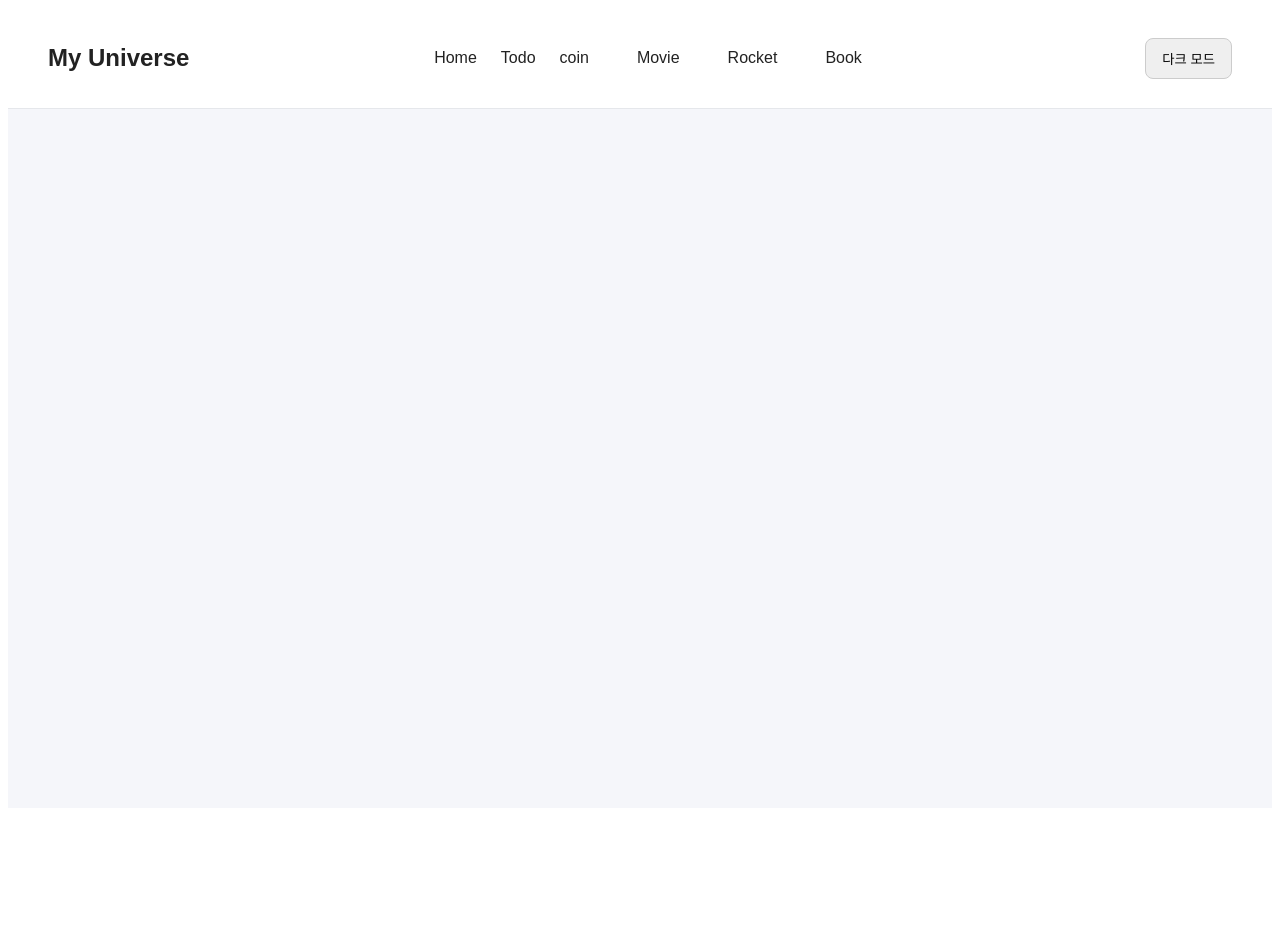
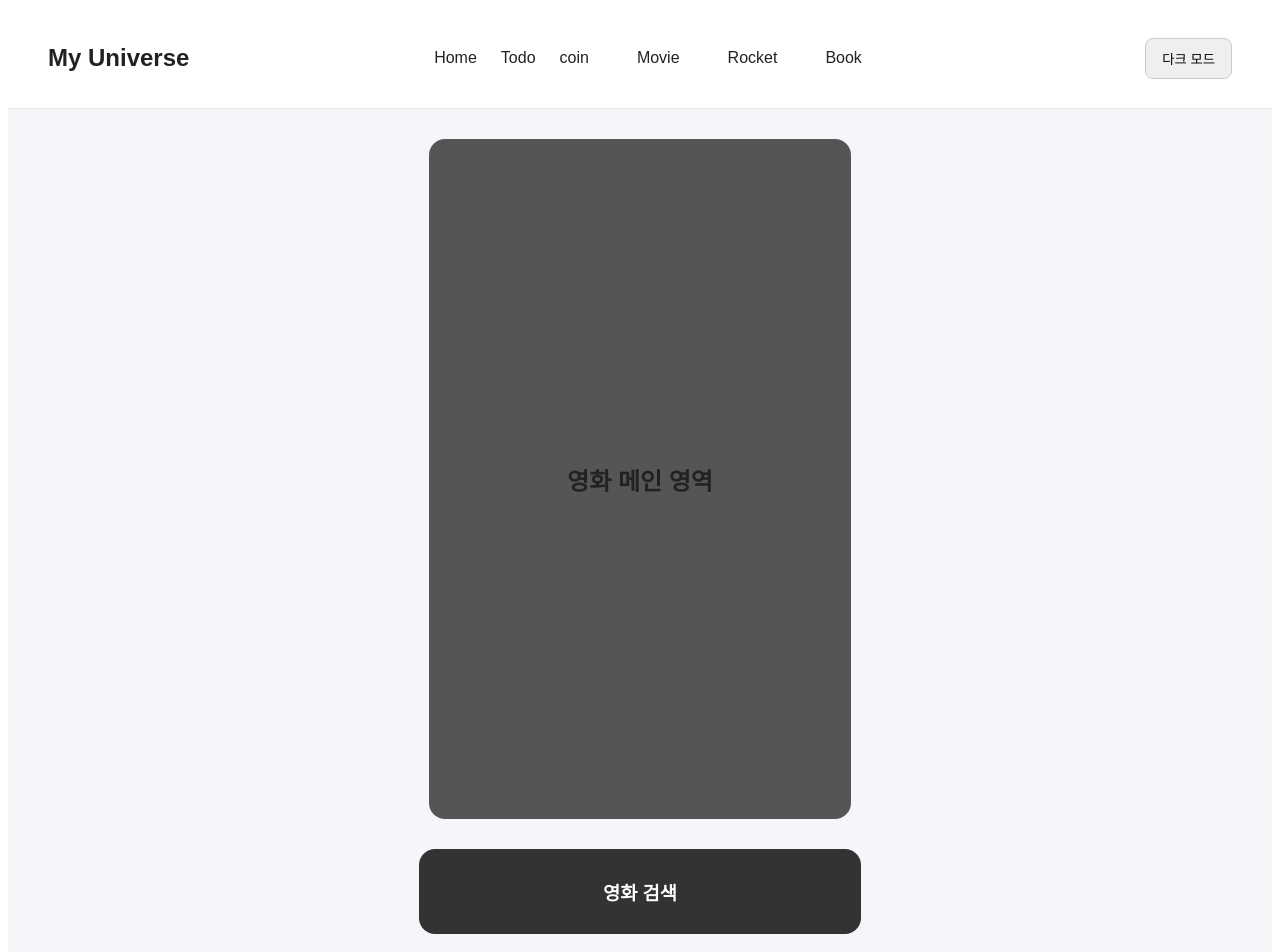
Before and after one commit to jjds1126/react-11-total, a React (Vite) app: page /movie in a window 1280 px wide. Shown: the top 952 px of the page. Before the commit the page ends 816 px from the top, so only its background shows below. Built offline with nearby package versions, Linux system fonts and the light colour scheme; a web font is replaced by a local one.

Commit message:
Movie 박스

```diff
--- a/src/App.tsx
+++ b/src/App.tsx
@@ -5,6 +5,7 @@ import { Routes, Route } from 'react-router'
 import HomePage from "./pages/HomePage.tsx"
 import TodoPage from "./pages/TodoPage"
 import CoinPage from "./pages/CoinPage.tsx";
+import Movie from "./pages/Movie.tsx";
 import { ThemeContext } from "./ThemeContext"
 
 const GlobalStyle = createGlobalStyle`
@@ -42,6 +43,7 @@ function App() {
                 <Route path="/" element={<HomePage />} />
                 <Route path="/todo" element={<TodoPage />} />
                 <Route path="/coin" element={<CoinPage /> } />
+                <Route path="/movie" element={<Movie />} />
             </Routes>  {/* element{</>} 보여줄 화면 뭔지 정하기 */}
         </div>
             </>
--- a/src/components/Home.tsx
+++ b/src/components/Home.tsx
@@ -48,7 +48,7 @@ function Home() {
             >
                 <h2
                     style={{
-                        color: '#287bd1',
+                        color: '#000000',
                         fontSize: '30px',
                         marginBottom: '12px',
                     }}
--- /dev/null
+++ b/src/pages/Movie.tsx
@@ -0,0 +1,46 @@
+function Movie() {
+    return (
+
+
+        <div style={{
+            width: "100%",
+            minHeight: '780px',
+            padding: '30px',
+            display: 'flex',
+            flexDirection: 'column',
+            boxSizing: "border-box",
+        }}>
+            <div style={{
+                flex: "none",
+                height: "680px",
+                width: "35%",
+                marginLeft: "auto",
+                marginRight: "auto",
+                maxHeight: "1000px",
+                marginBottom: "30px",
+                display: "flex",
+                justifyContent: "center",
+                alignItems: "center",
+                backgroundColor: "#555",
+                borderRadius: "16px",
+            }}>
+                <h2>영화 메인 영역</h2>
+            </div>
+        <div style={{
+            marginTop: "auto",
+            marginLeft: "auto",
+            marginRight: "auto",
+            width: "35%",
+            padding: "10px",
+            borderRadius: "16px",
+            backgroundColor: "#333",
+            display: "flex",
+            justifyContent: "center",
+        }}>
+            <h3 style={{ color: "#fff" }}>영화 검색</h3>
+        </div>
+        </div>
+    );
+}
+
+export default Movie;
```
